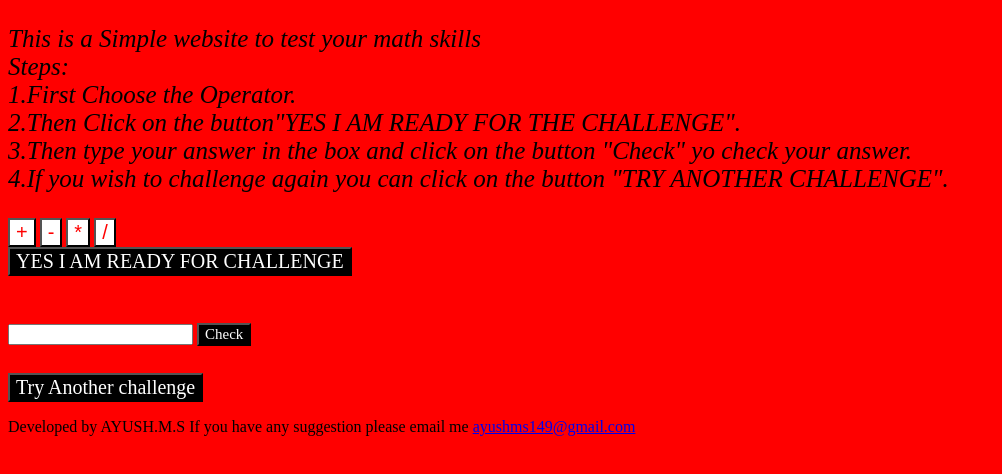
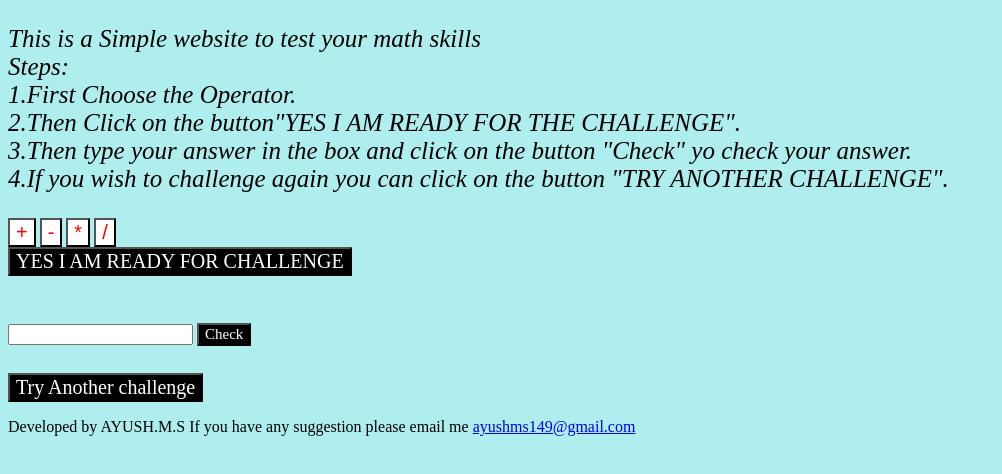
Before and after one commit to Ayushms/Math, a plain HTML site: page index.html in a window 1280 px wide. Shown: the whole page, without its empty margins (0-1002 px from the left). Drawn offline with Linux system fonts and the light colour scheme.

Commit message:
Update index.css

```diff
--- a/index.css
+++ b/index.css
@@ -1,6 +1,6 @@
 
 body{
-  background-color:red;
+  background-color:paleturquoise;
 }
   #result {
   font-size: 0%;
```
